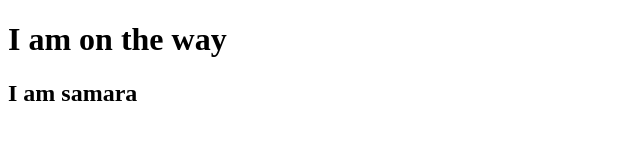
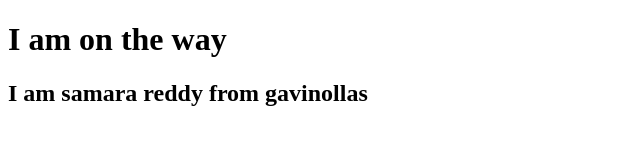
Before and after one commit to bharath1133/git--learning, a plain HTML site: page index.html in a window 1280 px wide. Shown: the whole page, without its empty margins (0-640 px from the left). Drawn offline with Linux system fonts and the light colour scheme.

Commit message:
Headers are updated

```diff
--- a/index.html
+++ b/index.html
@@ -6,7 +6,7 @@
   </head>
   <body>
     <h1>I am on the way </h1>
-    <h2>I am samara</h2>
+    <h2>I am samara reddy from gavinollas</h2>
 
   </body>
 </html>
```
